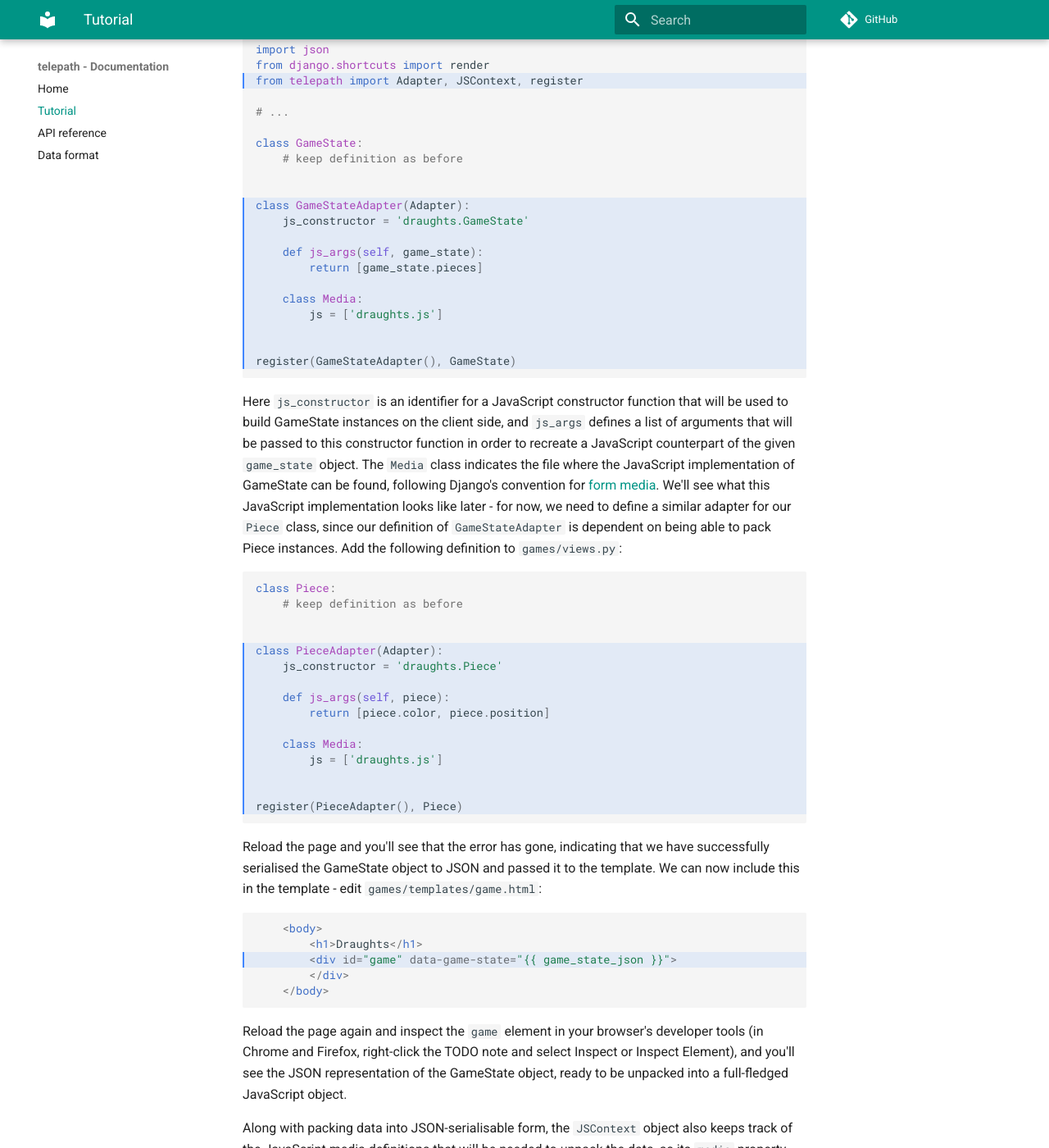
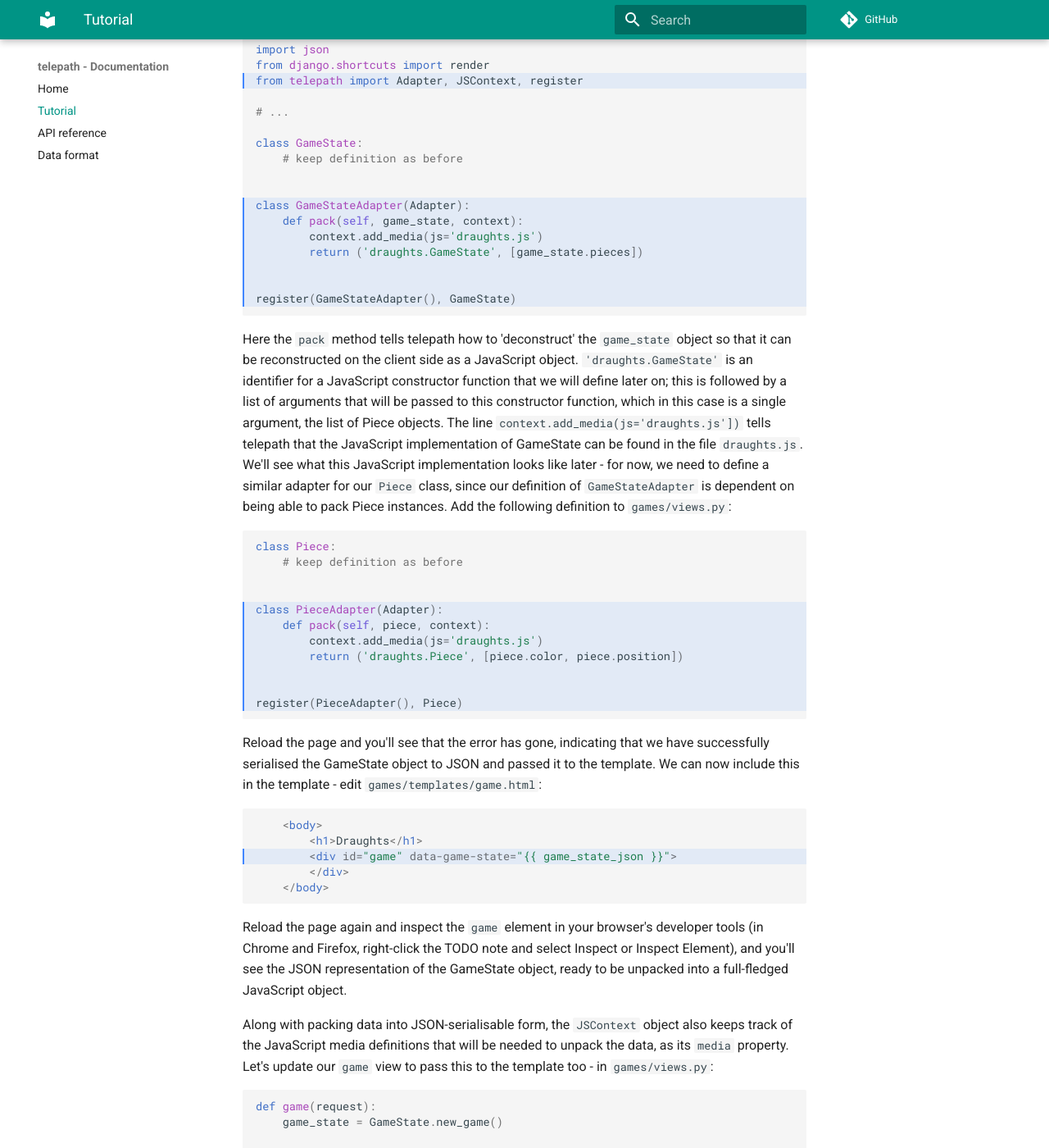
Before and after one commit to wagtail/telepath, an MkDocs documentation site: the page built from docs/tutorial.md, in a window 1280 px wide and 1400 px high, scrolled down 2876 px. Shown: the whole window at 82% size. Built offline with MkDocs 1.6.1 and Material for MkDocs 9.7.7, drawn with Linux system fonts in a browser that asks for light colours; comment, search, counter and statistics services are not loaded; some of the changed text lies outside the part shown.

Commit message:
Update docs to use new adapter API

````diff
--- a/docs/tutorial.md
+++ b/docs/tutorial.md
@@ -120,7 +120,7 @@ Here `JSContext` is a helper that manages the conversion of our game state objec
 
 This is because `GameState` is a custom Python type that telepath does not yet know how to handle. Any custom type passed to `pack` must be linked to a corresponding JavaScript implementation; this is done by defining an `Adapter` object and registering it with telepath. Update `games/views.py` as follows:
 
-```python hl_lines="3 11-21"
+```python hl_lines="3 11-17"
 import json
 from django.shortcuts import render
 from telepath import Adapter, JSContext, register
@@ -132,33 +132,25 @@ class GameState:
 
 
 class GameStateAdapter(Adapter):
-    js_constructor = 'draughts.GameState'
-
-    def js_args(self, game_state):
-        return [game_state.pieces]
-
-    class Media:
-        js = ['draughts.js']
+    def pack(self, game_state, context):
+        context.add_media(js='draughts.js')
+        return ('draughts.GameState', [game_state.pieces])
 
 
 register(GameStateAdapter(), GameState)
 ```
 
-Here `js_constructor` is an identifier for a JavaScript constructor function that will be used to build GameState instances on the client side, and `js_args` defines a list of arguments that will be passed to this constructor function in order to recreate a JavaScript counterpart of the given `game_state` object. The `Media` class indicates the file where the JavaScript implementation of GameState can be found, following Django's convention for [form media](https://docs.djangoproject.com/en/static/topics/forms/media/). We'll see what this JavaScript implementation looks like later - for now, we need to define a similar adapter for our `Piece` class, since our definition of `GameStateAdapter` is dependent on being able to pack Piece instances. Add the following definition to `games/views.py`:
+Here the `pack` method tells telepath how to 'deconstruct' the `game_state` object so that it can be reconstructed on the client side as a JavaScript object. `'draughts.GameState'` is an identifier for a JavaScript constructor function that we will define later on; this is followed by a list of arguments that will be passed to this constructor function, which in this case is a single argument, the list of Piece objects. The line `context.add_media(js='draughts.js'])` tells telepath that the JavaScript implementation of GameState can be found in the file `draughts.js`. We'll see what this JavaScript implementation looks like later - for now, we need to define a similar adapter for our `Piece` class, since our definition of `GameStateAdapter` is dependent on being able to pack Piece instances. Add the following definition to `games/views.py`:
 
-```python hl_lines="5-15"
+```python hl_lines="5-11"
 class Piece:
     # keep definition as before
 
 
 class PieceAdapter(Adapter):
-    js_constructor = 'draughts.Piece'
-
-    def js_args(self, piece):
-        return [piece.color, piece.position]
-
-    class Media:
-        js = ['draughts.js']
+    def pack(self, piece, context):
+        context.add_media(js='draughts.js')
+        return ('draughts.Piece', [piece.color, piece.position])
 
 
 register(PieceAdapter(), Piece)
@@ -227,7 +219,7 @@ class GameState {
 window.telepath.register('draughts.GameState', GameState);
 ```
 
-The two class definitions implement the constructor functions that we declared earlier in the adapter objects - the arguments received by the constructor are the ones defined by `js_args`. The `window.telepath.register` lines attach these class definitions to the corresponding identifiers that were specified through `js_constructor`. This now gives us everything we need to unpack the JSON - back in `games/templates/game.html`, update the JS code as follows:
+The two class definitions implement the constructor functions that we declared earlier in the adapter objects - the arguments received by the constructor match the ones we supplied in the `pack` method. The `window.telepath.register` lines attach these class definitions to the corresponding identifiers that were specified through `js_constructor`. This now gives us everything we need to unpack the JSON - back in `games/templates/game.html`, update the JS code as follows:
 
 ```html hl_lines="4-8"
         <script>
````
Also changed, not shown: docs/api_reference.md (+16 -3 lines).
